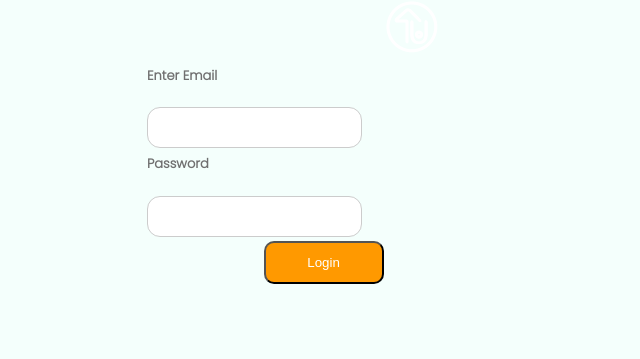
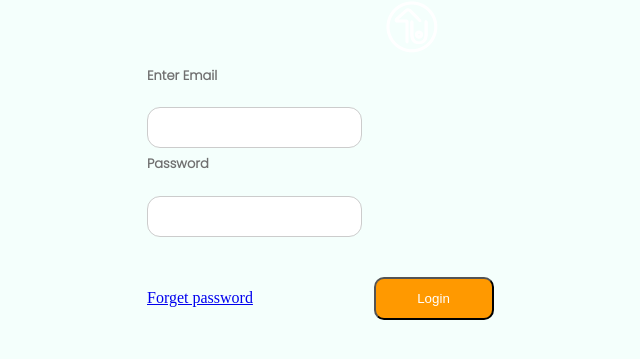
Before and after one commit to Laban254/TuRent_community, a Flask app: page /login in a window 1280 px wide. Shown: the part 125-484 px from the top of the page, without its empty margins (228-868 px from the left). Run offline with Flask 2, Linux system fonts and the light colour scheme.

Commit message:
modified the login page added forget password functionality

```diff
--- a/app/static/css/login.css
+++ b/app/static/css/login.css
@@ -23,5 +23,13 @@ input.login_submit[type="submit"] {
     padding: 12px 20px;
     background-color: #FF9900;
     color: white;
-    margin-top: 4px;
+    margin-top: 40px;
 }
+.forget-password{
+    margin-top: 5px;
+
+}
+.forget-password:hover{
+    color: coral;
+
+}
--- a/app/templates/login.html
+++ b/app/templates/login.html
@@ -26,6 +26,7 @@
 
         <label for="password"><h3>Password</h3></label><br>
         <input type="password" id="password"  class="login_password text_box" name="password" required><br>
+        <a class="forget-password" href="#"> Forget password</a>
 
         <input type="submit" class="login_submit" value="Login">
         </div>
```
